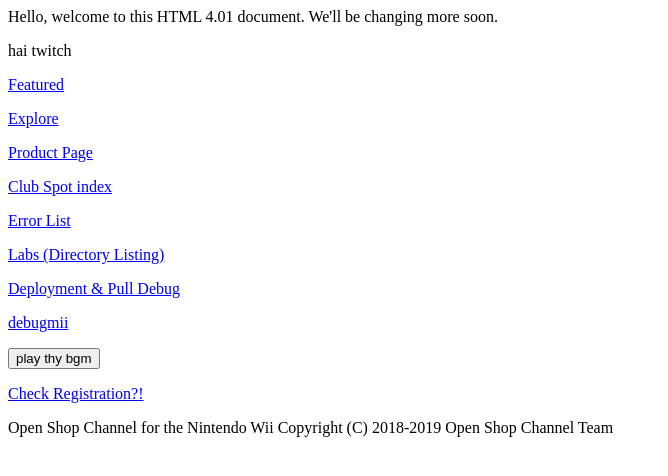
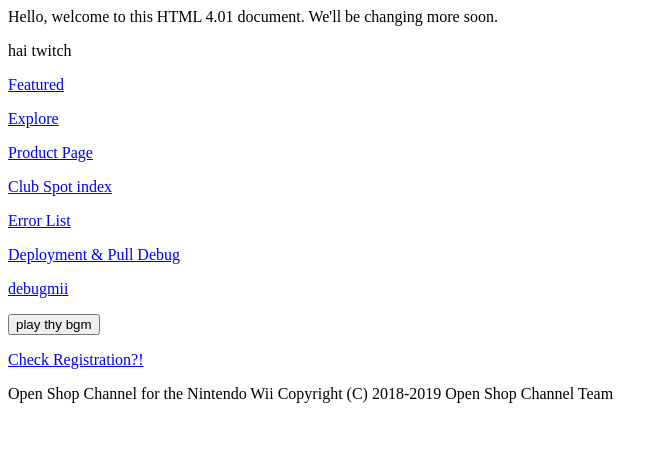
Before and after one commit to TheTechRobo/ShopChannel, a PHP site: page /toolbox.php in a window 1280 px wide. Shown: the top 476 px of the page, without its empty margins (0-668 px from the left). Run offline with PHP 8.4, Linux system fonts and the light colour scheme.

Commit message:
Remove the last remnants of Shemma's Curse.

```diff
--- a/public_html/toolbox.php
+++ b/public_html/toolbox.php
@@ -12,7 +12,6 @@
 			<p><a href="download/prodinfo.php">Product Page</a></p>
 			<p><a href="/clubspot/index.php">Club Spot index</a></p>
             <p><a href="/error/list.php">Error List</a></p>
-            <p><a href="/lab">Labs (Directory Listing)</a></p>
             <p><a href="../deploy.php">Deployment & Pull Debug</a></p>
 			<p><a href="debug.php">debugmii</a></p>
 			<p><button onmousedown="sound.playBGM()">play thy bgm</button></p>
```
